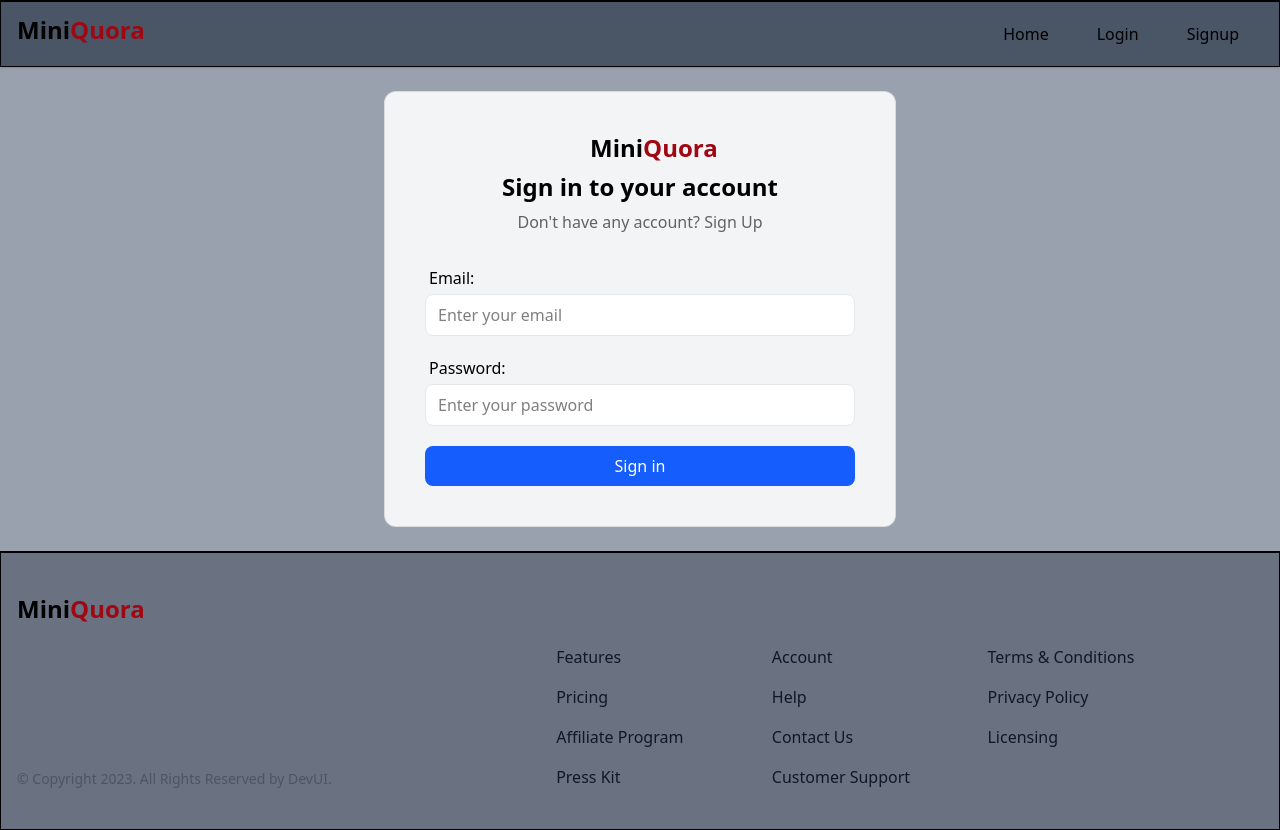
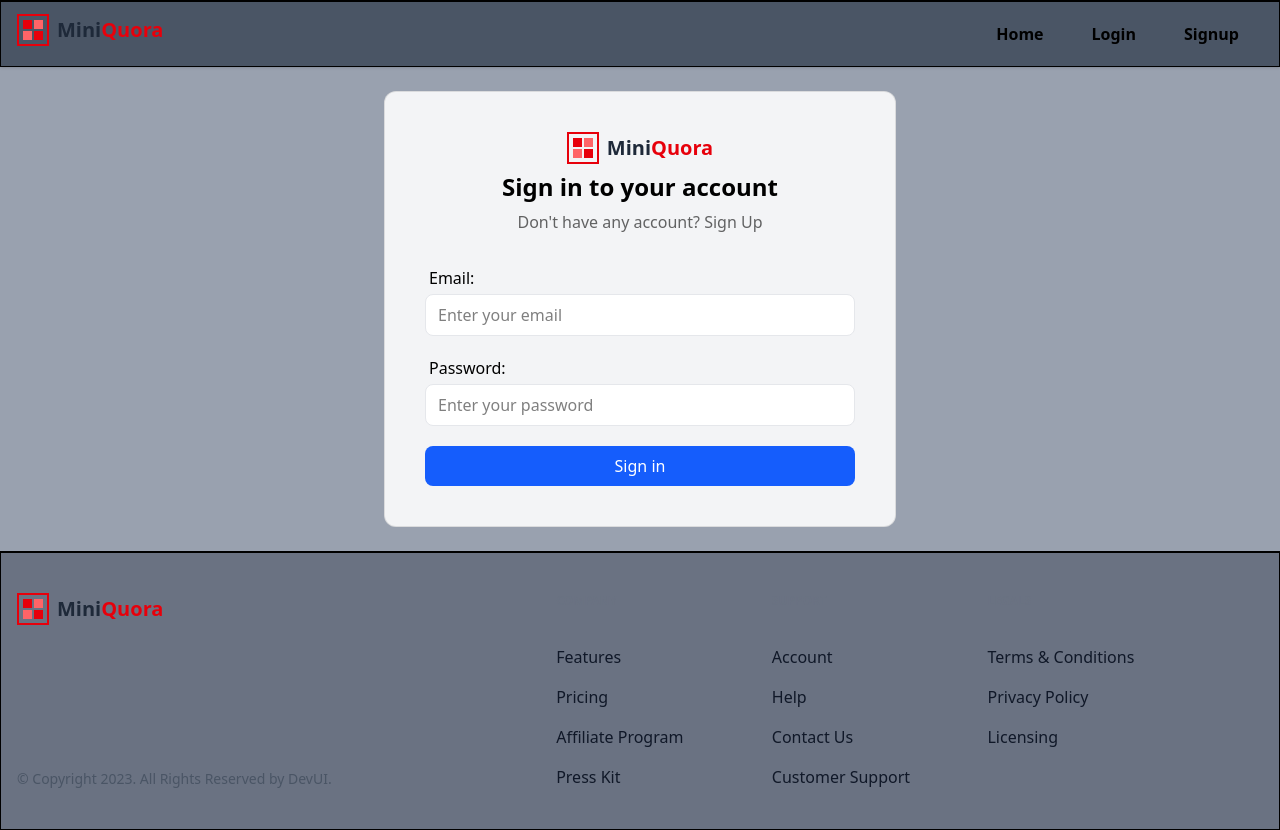
Before and after one commit to Soumyajitttt/Mini-Quora, a React (Vite) app in the folder mini-quora/: page /login in a window 1280 px wide. Built offline with nearby package versions, Linux system fonts and the light colour scheme; no server answers.

Commit message:
design fixes

```diff
--- a/mini-quora/src/components/Header/Header.jsx
+++ b/mini-quora/src/components/Header/Header.jsx
@@ -39,7 +39,7 @@ function Header() {
 
 
   return (
-    <header className='py-3 shadow text-bold bg-gray-600 border border-t-2 border-t-black'>
+    <header className='py-3 shadow font-bold bg-gray-600 border border-t-2 border-t-black'>
       <Container>
         <nav className='flex'>
           <div className='mr-4'>
--- a/mini-quora/src/components/Login.jsx
+++ b/mini-quora/src/components/Login.jsx
@@ -32,7 +32,7 @@ function Login() {
     >
         <div className={`mx-auto w-full max-w-lg bg-gray-100 rounded-xl p-10 border border-black/10`}>
         <div className="mb-2 flex justify-center">
-                    <span className="inline-block w-full max-w-[100px]">
+                    <span className="inline-block">
                         <Logo width="100%" />
                     </span>
         </div>
--- a/mini-quora/src/components/Logo.jsx
+++ b/mini-quora/src/components/Logo.jsx
@@ -2,7 +2,20 @@ import React from 'react'
 
 function Logo({width = '100px'}) {
   return (
-    <div className="text-2xl font-bold">Mini<span className="text-red-800">Quora</span></div>
+    <div className="flex items-center gap-2">
+      {/* Grid Box */}
+      <div className="w-8 h-8 border-2 border-red-600 grid grid-cols-2 gap-0.5 p-1">
+        <div className="bg-red-600"></div>
+        <div className="bg-red-400"></div>
+        <div className="bg-red-400"></div>
+        <div className="bg-red-600"></div>
+      </div>
+
+      {/* Text */}
+      <span className="text-xl font-bold text-gray-800">
+        Mini<span className="text-red-600">Quora</span>
+      </span>
+    </div>
   )
 }
 
--- a/mini-quora/src/components/Signup.jsx
+++ b/mini-quora/src/components/Signup.jsx
@@ -30,7 +30,7 @@ function Signup() {
     <div className="flex items-center justify-center">
             <div className={`mx-auto w-full max-w-lg bg-gray-100 rounded-xl p-10 border border-black/10`}>
             <div className="mb-2 flex justify-center">
-                    <span className="inline-block w-full max-w-[100px]">
+                    <span className="inline-block ">
                         <Logo width="100%" />
                     </span>
                 </div>
```
